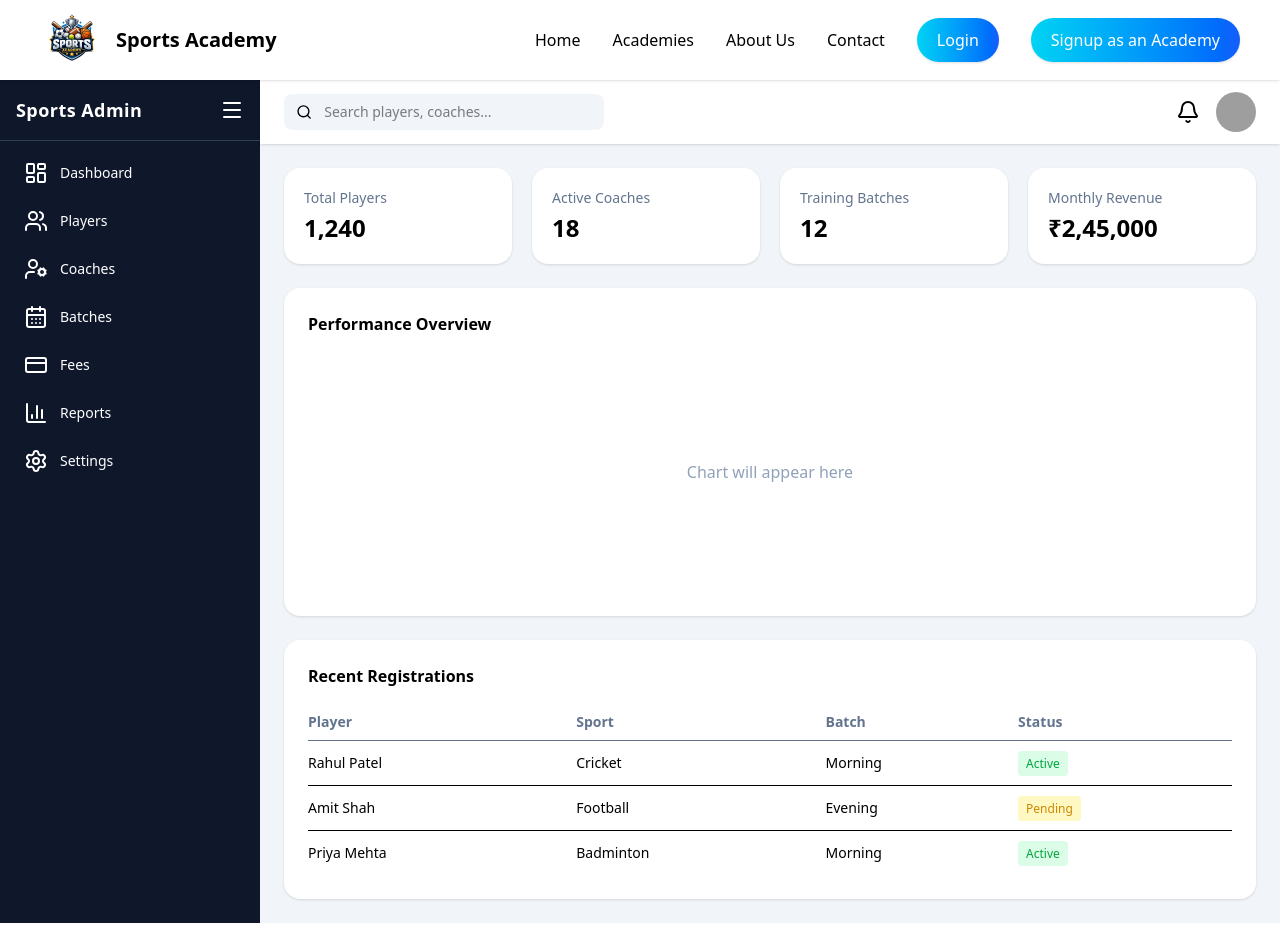
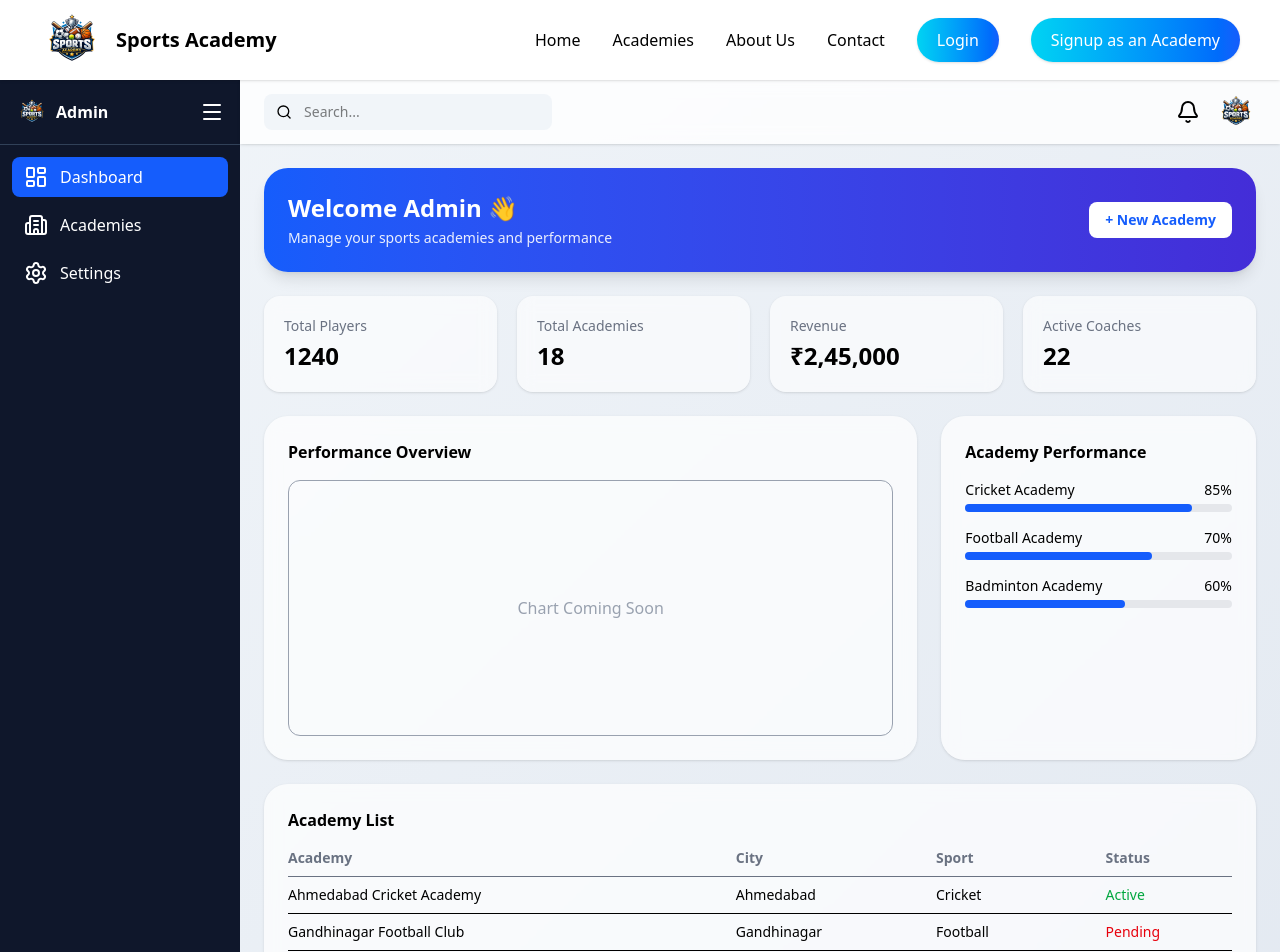
Before and after one commit to vishwanayak17/Sports-Website, a React (Vite) app in the folder sports-app/: page /adminpanel in a window 1280 px wide. Shown: the top 952 px of the page. Built offline with nearby package versions, Linux system fonts and the light colour scheme; grey boxes are pictures that could not be loaded.

Commit message:
Nandani Updatec

```diff
--- a/sports-app/src/Components/adminpannel/Adminpanel.jsx
+++ b/sports-app/src/Components/adminpannel/Adminpanel.jsx
@@ -2,152 +2,221 @@ import React, { useState } from "react";
 import { motion } from "framer-motion";
 import {
   LayoutDashboard,
-  Users,
-  UserCog,
-  CalendarDays,
-  CreditCard,
-  BarChart3,
+  Building2,
   Settings,
   Menu,
   Bell,
   Search,
 } from "lucide-react";
 
+import logo from "../../assets/sportimg.png";
+
 export default function SportsAdminPanel() {
   const [open, setOpen] = useState(true);
+  const [active, setActive] = useState("Dashboard");
 
   return (
-    <div className="flex min-h-screen bg-slate-100 mt-20">
+    <div className="flex min-h-screen bg-gradient-to-br from-slate-100 to-slate-200 mt-20">
+
       {/* SIDEBAR */}
       <motion.aside
-        animate={{ width: open ? 260 : 80 }}
+        animate={{ width: open ? 240 : 80 }}
         className="bg-slate-900 text-white flex flex-col"
       >
         <div className="flex items-center justify-between p-4 border-b border-slate-700">
           {open && (
-            <h1 className="text-lg font-bold tracking-wide">
-              Sports Admin
-            </h1>
+            <div className="flex items-center gap-2">
+              <img src={logo} className="w-8 h-8 rounded object-cover" />
+              <h1 className="font-bold">Admin</h1>
+            </div>
           )}
-          <Menu
-            className="cursor-pointer"
-            onClick={() => setOpen(!open)}
-          />
+          <Menu className="cursor-pointer" onClick={() => setOpen(!open)} />
         </div>
 
-        <nav className="p-3 space-y-2 text-sm">
-          <MenuItem icon={<LayoutDashboard />} label="Dashboard" open={open} />
-          <MenuItem icon={<Users />} label="Players" open={open} />
-          <MenuItem icon={<UserCog />} label="Coaches" open={open} />
-          <MenuItem icon={<CalendarDays />} label="Batches" open={open} />
-          <MenuItem icon={<CreditCard />} label="Fees" open={open} />
-          <MenuItem icon={<BarChart3 />} label="Reports" open={open} />
-          <MenuItem icon={<Settings />} label="Settings" open={open} />
+        <nav className="p-3 space-y-2">
+          <MenuItem icon={<LayoutDashboard />} label="Dashboard" open={open} active={active} setActive={setActive} />
+          <MenuItem icon={<Building2 />} label="Academies" open={open} active={active} setActive={setActive} />
+          <MenuItem icon={<Settings />} label="Settings" open={open} active={active} setActive={setActive} />
         </nav>
       </motion.aside>
 
-      {/* MAIN AREA */}
+      {/* MAIN */}
       <div className="flex-1 flex flex-col">
+
         {/* TOPBAR */}
-        <header className="bg-white shadow-sm px-6 py-3 flex items-center justify-between">
-          <div className="flex items-center gap-3 bg-slate-100 px-3 py-2 rounded-lg w-80">
+        <header className="bg-white/80 backdrop-blur shadow px-6 py-3 flex justify-between items-center">
+          <div className="flex items-center gap-3 bg-slate-100 px-3 py-2 rounded-lg w-72">
             <Search size={18} />
-            <input
-              className="bg-transparent outline-none text-sm w-full"
-              placeholder="Search players, coaches..."
-            />
+            <input className="bg-transparent outline-none w-full text-sm" placeholder="Search..." />
           </div>
 
           <div className="flex items-center gap-4">
             <Bell className="cursor-pointer" />
-            <img
-              src="https://i.pravatar.cc/40"
-              className="rounded-full"
-              alt="admin"
-            />
+            <img src={logo} className="w-10 h-10 rounded-full object-cover" />
           </div>
         </header>
 
-        {/* PAGE CONTENT */}
-        <main className="p-6 space-y-6">
-          {/* STAT CARDS */}
-          <div className="grid grid-cols-1 md:grid-cols-2 lg:grid-cols-4 gap-5">
-            <StatCard title="Total Players" value="1,240" />
-            <StatCard title="Active Coaches" value="18" />
-            <StatCard title="Training Batches" value="12" />
-            <StatCard title="Monthly Revenue" value="₹2,45,000" />
-          </div>
+        <main className="p-6">
+          {active === "Dashboard" && <Dashboard />}
+          {active === "Academies" && <Page title="Academies Management" />}
+          {active === "Settings" && <Page title="Admin Settings" />}
+        </main>
 
-          {/* CHART AREA */}
-          <div className="bg-white rounded-2xl shadow p-6">
-            <h2 className="font-semibold mb-4">Performance Overview</h2>
-            <div className="h-60 flex items-center justify-center text-slate-400">
-              Chart will appear here
-            </div>
-          </div>
-
-          {/* TABLE */}
-          <div className="bg-white rounded-2xl shadow p-6">
-            <h2 className="font-semibold mb-4">Recent Registrations</h2>
-
-            <table className="w-full text-sm">
-              <thead>
-                <tr className="border-b text-slate-500">
-                  <th className="text-left py-2">Player</th>
-                  <th className="text-left">Sport</th>
-                  <th className="text-left">Batch</th>
-                  <th className="text-left">Status</th>
-                </tr>
-              </thead>
-
-              <tbody>
-                <TableRow name="Rahul Patel" sport="Cricket" batch="Morning" status="Active" />
-                <TableRow name="Amit Shah" sport="Football" batch="Evening" status="Pending" />
-                <TableRow name="Priya Mehta" sport="Badminton" batch="Morning" status="Active" />
-              </tbody>
-            </table>
-          </div>
-        </main>
       </div>
     </div>
   );
 }
 
-function MenuItem({ icon, label, open }) {
+/* ================= MENU ================= */
+
+function MenuItem({ icon, label, open, active, setActive }) {
   return (
-    <div className="flex items-center gap-3 px-3 py-2 rounded-lg hover:bg-slate-800 cursor-pointer">
+    <div
+      onClick={() => setActive(label)}
+      className={`flex items-center gap-3 px-3 py-2 rounded-lg cursor-pointer
+      ${active === label ? "bg-blue-600" : "hover:bg-slate-800"}`}
+    >
       {icon}
       {open && <span>{label}</span>}
     </div>
   );
 }
 
-function StatCard({ title, value }) {
+/* ================= DASHBOARD ================= */
+
+function Dashboard() {
   return (
-    <div className="bg-white rounded-2xl shadow p-5">
-      <p className="text-slate-500 text-sm">{title}</p>
+    <div className="space-y-6">
+
+      {/* HERO */}
+      <div className="bg-gradient-to-r from-blue-600 to-indigo-700 text-white p-6 rounded-3xl shadow-lg flex justify-between items-center">
+        <div>
+          <h2 className="text-2xl font-bold">Welcome Admin 👋</h2>
+          <p className="opacity-90 text-sm mt-1">
+            Manage your sports academies and performance
+          </p>
+        </div>
+
+        <button className="bg-white text-blue-600 px-4 py-2 rounded-lg text-sm font-semibold">
+          + New Academy
+        </button>
+      </div>
+
+      {/* STATS */}
+      <div className="grid md:grid-cols-2 lg:grid-cols-4 gap-5">
+        <Card title="Total Players" value="1240" />
+        <Card title="Total Academies" value="18" />
+        <Card title="Revenue" value="₹2,45,000" />
+        <Card title="Active Coaches" value="22" />
+      </div>
+
+      {/* CHART + PROGRESS */}
+      <div className="grid lg:grid-cols-3 gap-6">
+
+        <div className="lg:col-span-2 bg-white/70 backdrop-blur p-6 rounded-3xl shadow">
+          <h3 className="font-semibold mb-4">Performance Overview</h3>
+          <div className="h-64 border rounded-xl flex items-center justify-center text-gray-400">
+            Chart Coming Soon
+          </div>
+        </div>
+
+        <div className="bg-white/70 backdrop-blur p-6 rounded-3xl shadow">
+          <h3 className="font-semibold mb-4">Academy Performance</h3>
+          <Progress label="Cricket Academy" value={85} />
+          <Progress label="Football Academy" value={70} />
+          <Progress label="Badminton Academy" value={60} />
+        </div>
+
+      </div>
+
+      {/* ACADEMY TABLE */}
+      <div className="bg-white/70 backdrop-blur p-6 rounded-3xl shadow">
+        <h3 className="font-semibold mb-4">Academy List</h3>
+
+        <table className="w-full text-left">
+          <thead className="text-gray-500 text-sm border-b">
+            <tr>
+              <th className="pb-2">Academy</th>
+              <th className="pb-2">City</th>
+              <th className="pb-2">Sport</th>
+              <th className="pb-2">Status</th>
+            </tr>
+          </thead>
+
+          <tbody className="text-sm">
+            <Row name="Ahmedabad Cricket Academy" city="Ahmedabad" sport="Cricket" status="Active" />
+            <Row name="Gandhinagar Football Club" city="Gandhinagar" sport="Football" status="Pending" />
+            <Row name="Ace Badminton Academy" city="Ahmedabad" sport="Badminton" status="Active" />
+          </tbody>
+        </table>
+      </div>
+
+      {/* ACTIVITY */}
+      <div className="bg-white/70 backdrop-blur p-6 rounded-3xl shadow">
+        <h3 className="font-semibold mb-4">Recent Activity</h3>
+        <Timeline text="New academy registered" />
+        <Timeline text="Player joined training batch" />
+        <Timeline text="Coach added to academy" />
+        <Timeline text="Revenue updated" />
+      </div>
+
+    </div>
+  );
+}
+
+/* ================= COMPONENTS ================= */
+
+function Card({ title, value }) {
+  return (
+    <div className="bg-white/60 backdrop-blur p-5 rounded-2xl shadow">
+      <p className="text-gray-500 text-sm">{title}</p>
       <h3 className="text-2xl font-bold mt-1">{value}</h3>
     </div>
   );
 }
 
-function TableRow({ name, sport, batch, status }) {
+function Progress({ label, value }) {
   return (
-    <tr className="border-b last:border-none">
-      <td className="py-3">{name}</td>
+    <div className="mb-4">
+      <div className="flex justify-between text-sm mb-1">
+        <span>{label}</span>
+        <span>{value}%</span>
+      </div>
+      <div className="w-full bg-gray-200 rounded-full h-2">
+        <div
+          className="bg-blue-600 h-2 rounded-full"
+          style={{ width: `${value}%` }}
+        />
+      </div>
+    </div>
+  );
+}
+
+function Timeline({ text }) {
+  return (
+    <div className="border-l-2 border-blue-500 pl-3 py-2 text-sm">
+      {text}
+    </div>
+  );
+}
+
+function Row({ name, city, sport, status }) {
+  return (
+    <tr className="border-b hover:bg-gray-50">
+      <td className="py-2">{name}</td>
+      <td>{city}</td>
       <td>{sport}</td>
-      <td>{batch}</td>
-      <td>
-        <span
-          className={`px-2 py-1 rounded text-xs ${
-            status === "Active"
-              ? "bg-green-100 text-green-600"
-              : "bg-yellow-100 text-yellow-600"
-          }`}
-        >
-          {status}
-        </span>
+      <td className={status === "Active" ? "text-green-600" : "text-red-600"}>
+        {status}
       </td>
     </tr>
   );
 }
+
+function Page({ title }) {
+  return (
+    <div className="bg-white p-6 rounded-3xl shadow">
+      <h2 className="text-2xl font-bold">{title}</h2>
+    </div>
+  );
+}
```
Also changed, not shown: sports-app/src/Components/AcademiesDetails/AcademiesDetails.jsx (+28 -40 lines).
